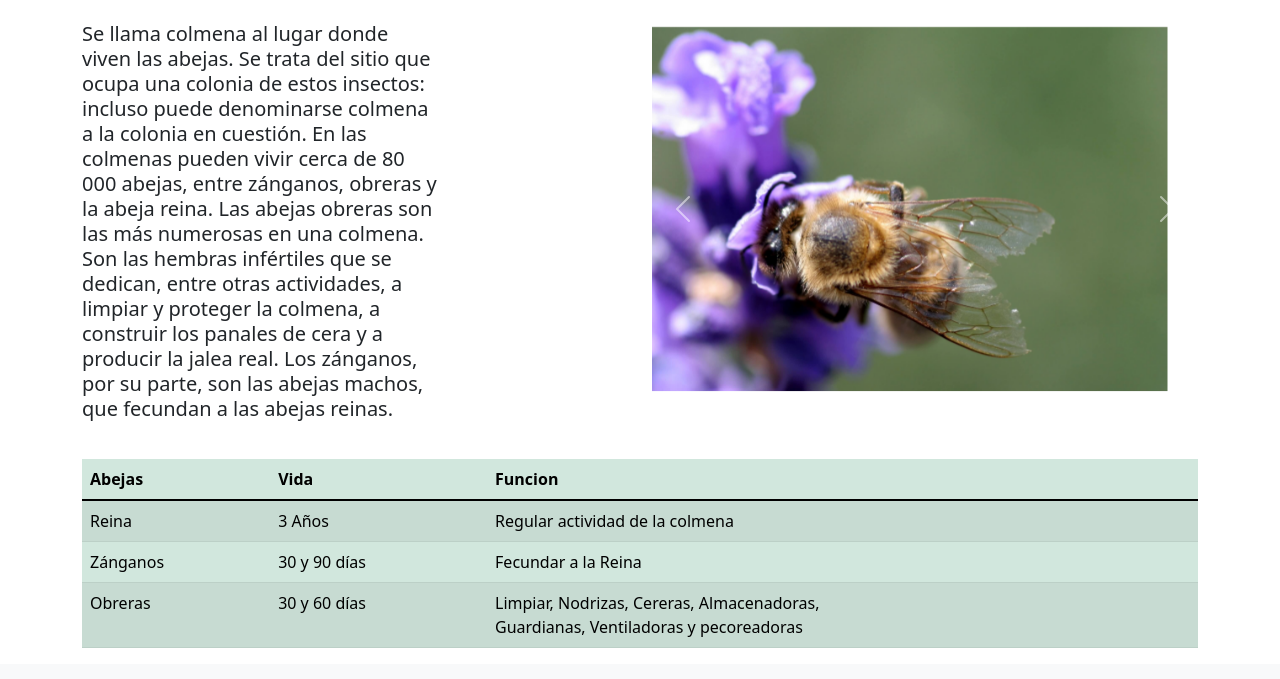
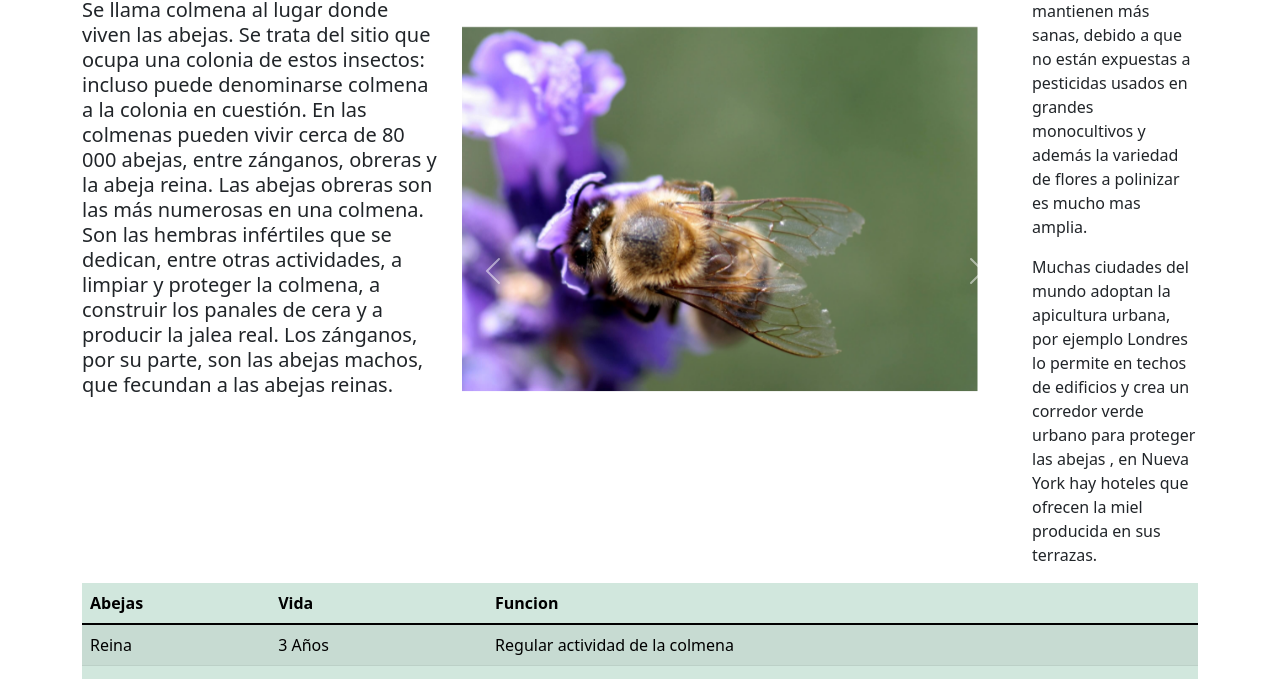
Before and after one commit to Marcelo-gil/Apicultura-Urbana-con-Boostrap, a website: page html/colmena.html in a window 1280 px wide. Shown: the part 139-818 px from the top of the page. Drawn offline with nearby package versions, Linux system fonts and the light colour scheme.

Commit message:
agregue contenido en Colmena y Apicultor

```diff
--- a/html/colmena.html
+++ b/html/colmena.html
@@ -46,17 +46,14 @@
         </header>
         <section class="container">
           <div class="row">
-            <div class="col-lg-4 col-md-4 col-sm-12 ml-5 ">
-                <h2>Colmena</h2><br>
+            <div class="col-lg-4 col-md-4 col-sm-12 ml-5">
+                <h2>Colmena</h2>
                   <h5 class="lh-sm ">Se llama colmena al lugar donde viven las abejas. Se trata del sitio que ocupa una colonia de estos insectos: incluso puede denominarse colmena a la colonia en cuestión. En las colmenas pueden vivir cerca de 80 000 abejas, entre zánganos, obreras y la abeja reina.
                       Las abejas obreras son las más numerosas en una colmena.
                       Son las hembras infértiles que se dedican, entre otras actividades,
                       a limpiar y proteger la colmena, a construir los panales de cera y a
                       producir la jalea real. Los zánganos, por su parte, son las abejas machos,
                       que fecundan a las abejas reinas.</h5>
-              </div>
-              <div class="col-lg-2  col-md-2 col-sm-0">
-                    <!-- <img src="../imagenes/apiario.jpg" class="d-block w-100 mt-5" alt="Foto de Marco"> -->
               </div>
               <div id="carouselExampleIndicators" class="carousel slide col-lg-6 col-md-6 col-sm-12 mt-2" data-bs-ride="carousel">
                 <div class="carousel-indicators">
@@ -108,7 +105,12 @@
                   <span class="visually-hidden">Siguiente</span>
                 </button>
               </div>
-          </div>
+              <div class="col-lg-2  col-md-2 col-sm-0">
+                <!-- <img src="../imagenes/apiario.jpg" class="d-block w-100 mt-5" alt="Foto de Marco"> -->
+                <p>En un ambiente urbano las abejas se mantienen más sanas, debido a que no están expuestas a pesticidas usados en grandes monocultivos y además la variedad de flores a polinizar es mucho mas amplia.</p>
+                <p>Muchas ciudades del mundo adoptan la apicultura urbana, por ejemplo Londres lo permite en techos de edificios y crea un corredor verde urbano para proteger las abejas , en Nueva York hay hoteles que ofrecen la miel producida en sus terrazas.</p>
+              </div>
+            </div>
           <table class="table table-success table-striped">
                   <thead>
                     <tr>
--- a/scss/componets/_general.scss
+++ b/scss/componets/_general.scss
@@ -2,6 +2,7 @@
     padding: 0;
     margin: 0;
 }
+
 .header{
     background-image: $gradien;
     position: sticky;
```
Also changed, not shown: html/apicultor.html (+2 -0 lines).
